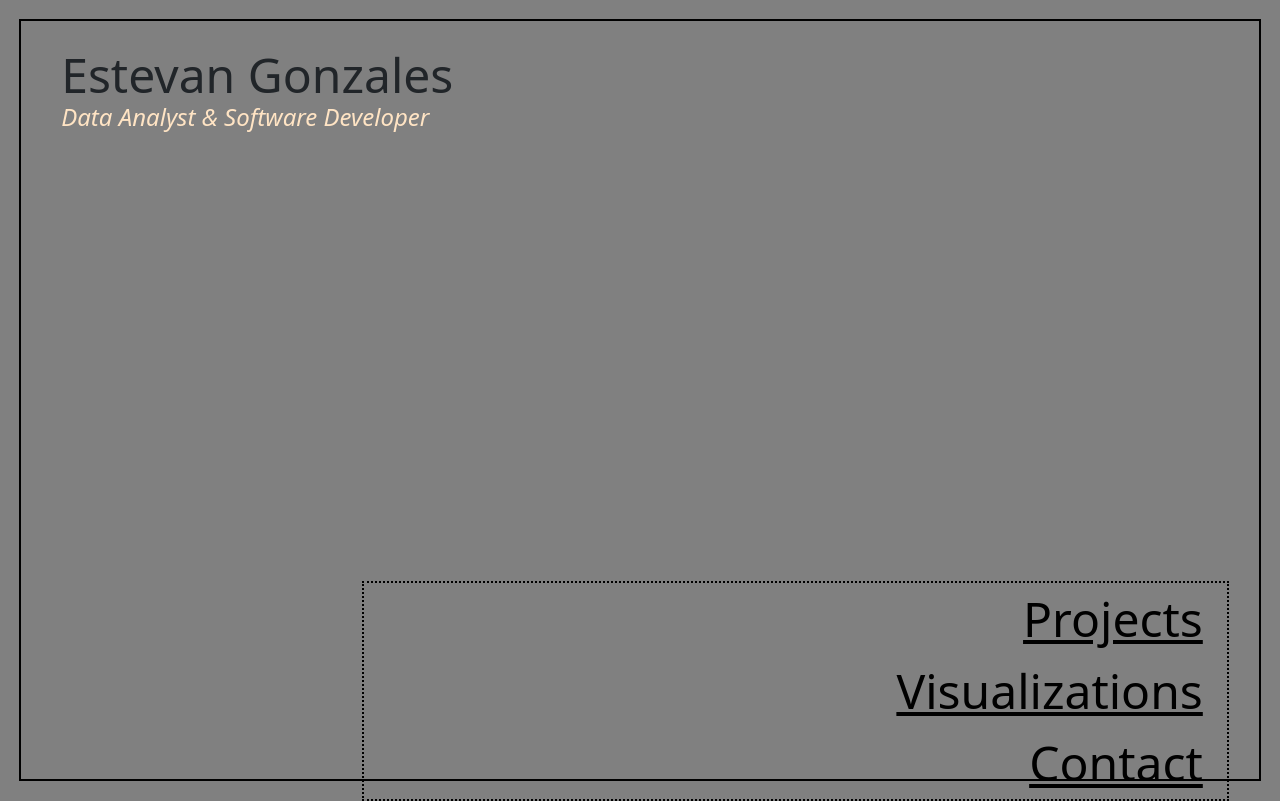
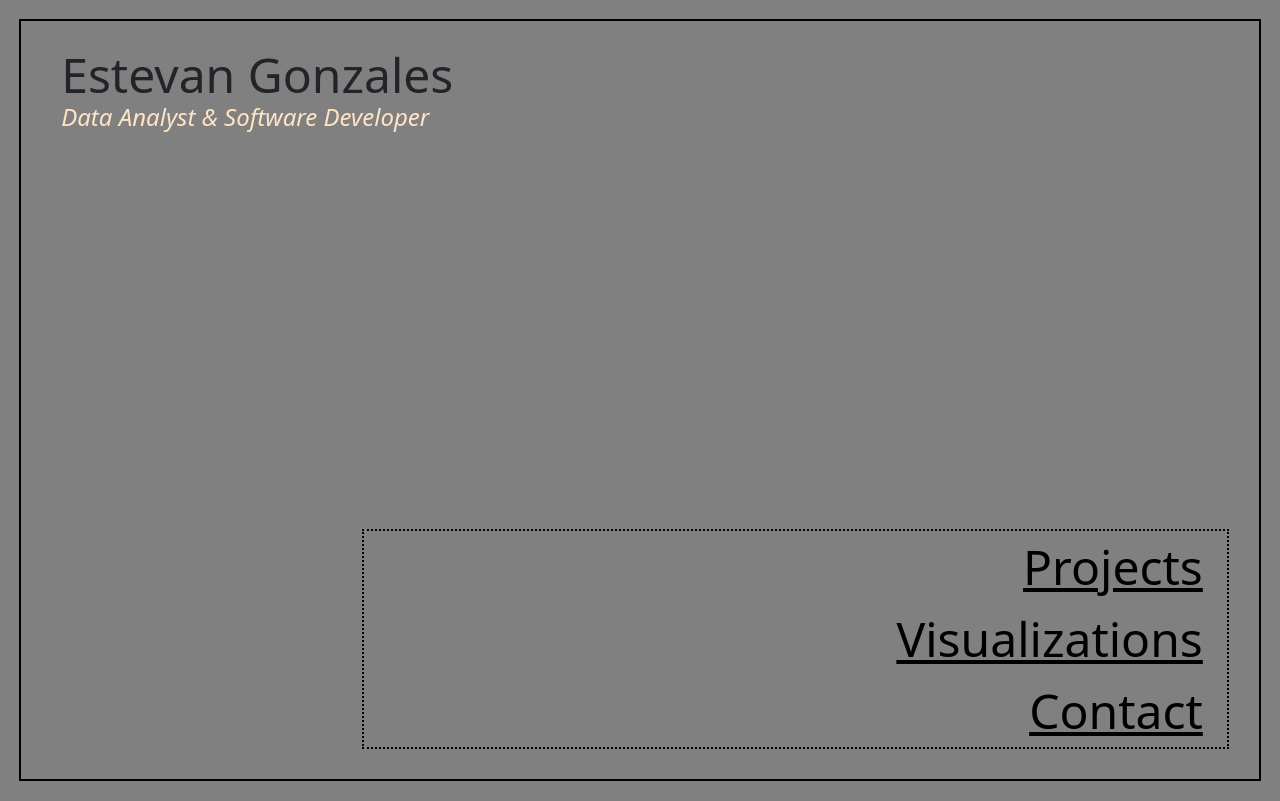
Before and after one commit to Estevan-Gonzales/estevan_b, a React (Vite) app: page / in a window 1280 px wide. Built offline with nearby package versions, Linux system fonts and the light colour scheme.

Commit message:
Fixed homepage alignment issue

```diff
--- a/src/App.css
+++ b/src/App.css
@@ -16,12 +16,24 @@ html {
   background-color: gray;
   border: solid 2px black;
   min-height: 100%;
+  position: relative
 }
 
-.homepage-links {
-  font-size: calc(3em + 1vw);
-  text-align: left;
+
+.homepage-links-div {
+  text-align: right;
+  float: right;
+  position: absolute;
+  bottom: 0;
+  right: 0;
+  margin: 30px;
+  width: 70%;
+  border: 2px dotted black;
 }
+
+
+
+
 
 .projects-grid {
   display: grid;
@@ -32,18 +44,9 @@ html {
   width: 100%;
 }
 
-.half-space-div {
-  height: 40vh;
 
-}
 
-.homepage-links-div {
-  text-align: right;
-  float: right;
-  margin-right: 30px;
-  width: 70%;
-  border: 2px dotted black;
-}
+
 
 .homepage-header {
   font-size: xxx-large;
```
Also changed, not shown: 4 other files (tests, documents, lock files or other folders).
